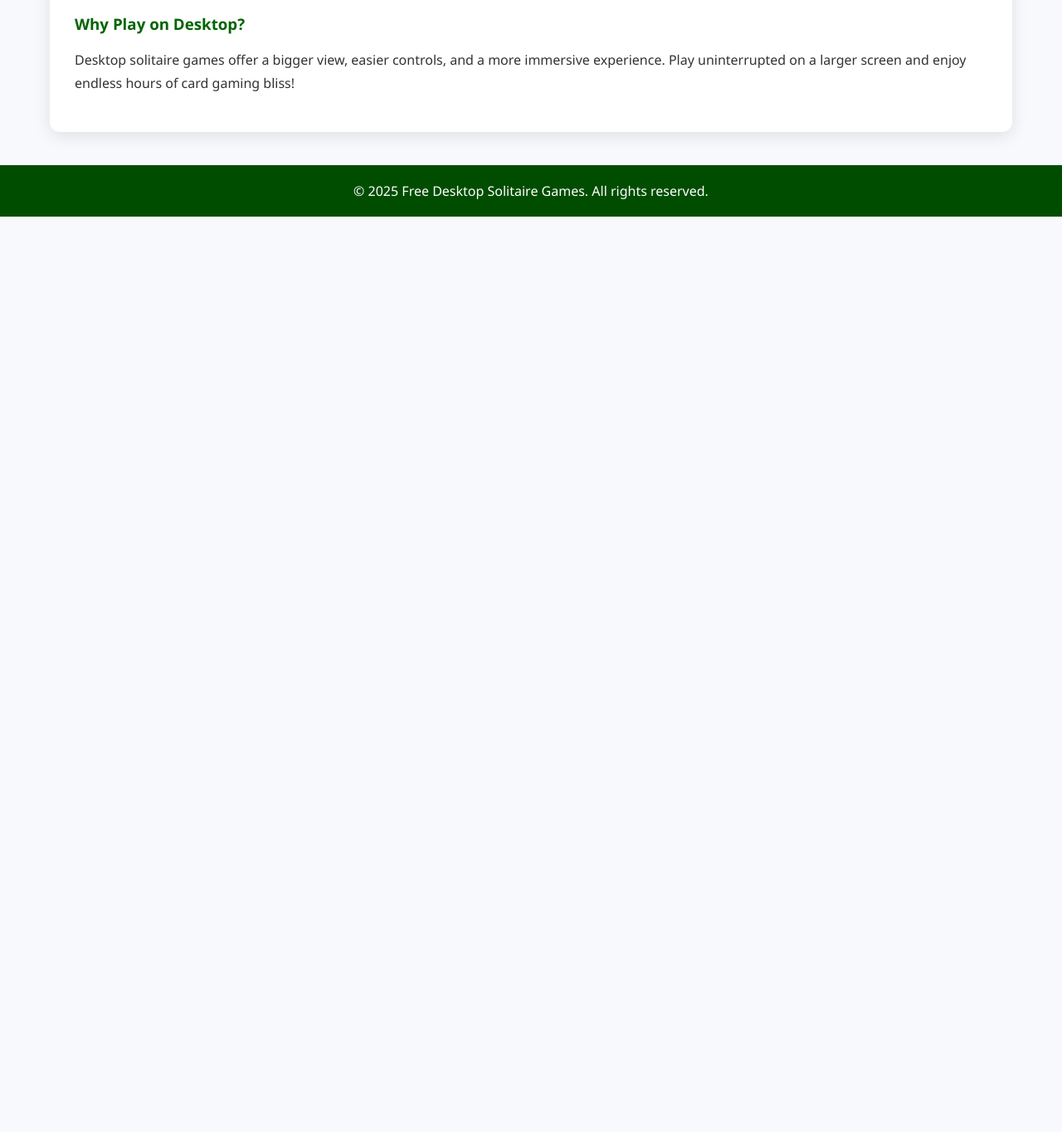
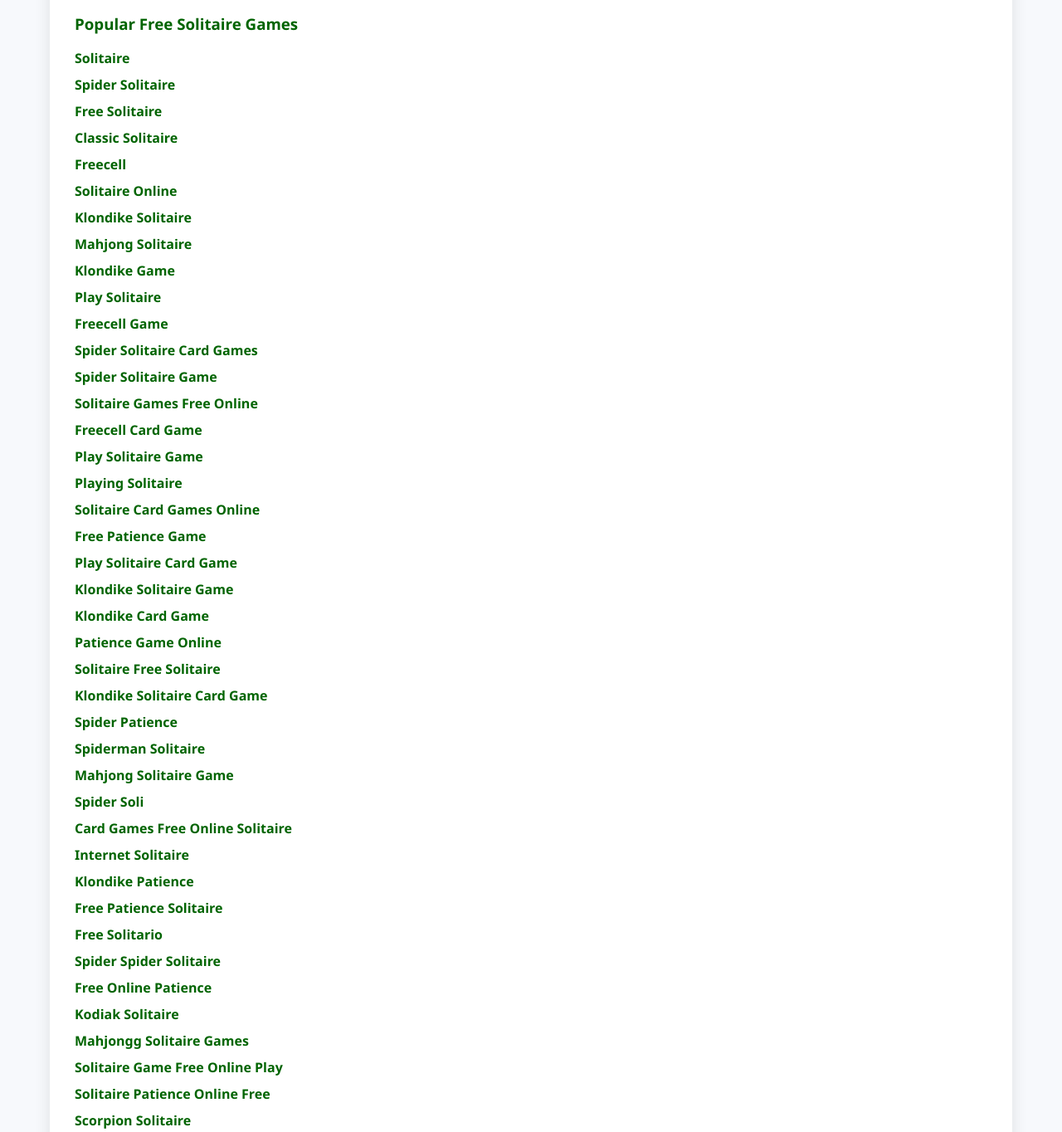
Before and after one commit to Ros797/Solitare, a plain HTML site: page index.html in a window 1280 px wide. Shown: the part 1230-2594 px from the top of the page at 83% size. Before the commit the page ends 1491 px from the top, so only its background shows below. Drawn offline with Linux system fonts and the light colour scheme.

Commit message:
index.html

```diff
--- a/index.html
+++ b/index.html
@@ -12,31 +12,26 @@
       background: #f7f9fc;
       color: #333;
     }
-
     header {
       background: linear-gradient(90deg, #006400, #00a000);
       padding: 35px 20px;
       text-align: center;
       color: white;
     }
-
     header h1 {
       margin: 0;
       font-size: 2.8rem;
     }
-
     header p {
       margin-top: 12px;
       font-size: 1.4rem;
       font-weight: 300;
     }
-
     nav {
       background: #004d00;
       padding: 12px;
       text-align: center;
     }
-
     nav a {
       color: #ffffff;
       margin: 0 18px;
@@ -45,11 +40,9 @@
       font-weight: bold;
       transition: color 0.3s;
     }
-
     nav a:hover {
       color: #ffd700;
     }
-
     .container {
       max-width: 1100px;
       margin: 30px auto;
@@ -58,36 +51,29 @@
       border-radius: 12px;
       box-shadow: 0 5px 20px rgba(0, 0, 0, 0.1);
     }
-
     h2, h3 {
       color: #006400;
     }
-
     p {
       line-height: 1.7;
       margin: 15px 0;
     }
-
     ul {
       list-style: none;
       padding: 0;
     }
-
     li {
       margin: 10px 0;
     }
-
     li a {
       color: #006400;
       font-weight: bold;
       text-decoration: none;
     }
-
     li a:hover {
       text-decoration: underline;
       color: #ff5722;
     }
-
     footer {
       background: #004d00;
       color: white;
@@ -104,7 +90,6 @@
     <p>Classic, Spider, Klondike, and Pyramid Solitaire — Optimized for Desktop Play!</p>
   </header>
 
-
   <nav>
     <a href="index.html">Home</a>
     <a href="about.html">About</a>
@@ -113,7 +98,6 @@
     <a href="contact.html">Contact</a>
     <a href="howtoplay.html">How to Play</a>
   </nav>
-
 
   <div class="container">
     <h2>Desktop-Exclusive Solitaire Games</h2>
@@ -148,8 +132,51 @@
       <li>desktop solitaire card games</li>
     </ul>
 
-    <h3>Why Play on Desktop?</h3>
-    <p>Desktop solitaire games offer a bigger view, easier controls, and a more immersive experience. Play uninterrupted on a larger screen and enjoy endless hours of card gaming bliss!</p>
+    <h3>Popular Free Solitaire Games</h3>
+    <ul>
+      <li><a href="https://www.google.com/search?q=solitaire" target="_blank">Solitaire</a></li>
+      <li><a href="https://www.google.com/search?q=spider+solitaire" target="_blank">Spider Solitaire</a></li>
+      <li><a href="https://www.google.com/search?q=free+solitaire" target="_blank">Free Solitaire</a></li>
+      <li><a href="https://www.google.com/search?q=classic+solitaire" target="_blank">Classic Solitaire</a></li>
+      <li><a href="https://www.google.com/search?q=freecell" target="_blank">Freecell</a></li>
+      <li><a href="https://www.google.com/search?q=solitaire+online" target="_blank">Solitaire Online</a></li>
+      <li><a href="https://www.google.com/search?q=klondike+solitaire" target="_blank">Klondike Solitaire</a></li>
+      <li><a href="https://www.google.com/search?q=mahjong+solitaire" target="_blank">Mahjong Solitaire</a></li>
+      <li><a href="https://www.google.com/search?q=klondike+game" target="_blank">Klondike Game</a></li>
+      <li><a href="https://www.google.com/search?q=play+solitaire" target="_blank">Play Solitaire</a></li>
+      <li><a href="https://www.google.com/search?q=freecell+game" target="_blank">Freecell Game</a></li>
+      <li><a href="https://www.google.com/search?q=spider+solitaire+card+games" target="_blank">Spider Solitaire Card Games</a></li>
+      <li><a href="https://www.google.com/search?q=spider+solitaire+game" target="_blank">Spider Solitaire Game</a></li>
+      <li><a href="https://www.google.com/search?q=solitaire+games+free+online" target="_blank">Solitaire Games Free Online</a></li>
+      <li><a href="https://www.google.com/search?q=freecell+card+game" target="_blank">Freecell Card Game</a></li>
+      <li><a href="https://www.google.com/search?q=play+solitaire+game" target="_blank">Play Solitaire Game</a></li>
+      <li><a href="https://www.google.com/search?q=playing+solitaire" target="_blank">Playing Solitaire</a></li>
+      <li><a href="https://www.google.com/search?q=solitaire+card+games+online" target="_blank">Solitaire Card Games Online</a></li>
+      <li><a href="https://www.google.com/search?q=free+patience+game" target="_blank">Free Patience Game</a></li>
+      <li><a href="https://www.google.com/search?q=play+solitaire+card+game" target="_blank">Play Solitaire Card Game</a></li>
+      <li><a href="https://www.google.com/search?q=klondike+solitaire+game" target="_blank">Klondike Solitaire Game</a></li>
+      <li><a href="https://www.google.com/search?q=klondike+card+game" target="_blank">Klondike Card Game</a></li>
+      <li><a href="https://www.google.com/search?q=patience+game+online" target="_blank">Patience Game Online</a></li>
+      <li><a href="https://www.google.com/search?q=solitaire+free+solitaire" target="_blank">Solitaire Free Solitaire</a></li>
+      <li><a href="https://www.google.com/search?q=klondike+solitaire+card+game" target="_blank">Klondike Solitaire Card Game</a></li>
+      <li><a href="https://www.google.com/search?q=spider+patience" target="_blank">Spider Patience</a></li>
+      <li><a href="https://www.google.com/search?q=spiderman+solitaire" target="_blank">Spiderman Solitaire</a></li>
+      <li><a href="https://www.google.com/search?q=mahjong+solitaire+game" target="_blank">Mahjong Solitaire Game</a></li>
+      <li><a href="https://www.google.com/search?q=spider+soli" target="_blank">Spider Soli</a></li>
+      <li><a href="https://www.google.com/search?q=card+games+free+online+solitaire" target="_blank">Card Games Free Online Solitaire</a></li>
+      <li><a href="https://www.google.com/search?q=internet+solitaire" target="_blank">Internet Solitaire</a></li>
+      <li><a href="https://www.google.com/search?q=klondike+patience" target="_blank">Klondike Patience</a></li>
+      <li><a href="https://www.google.com/search?q=free+patience+solitaire" target="_blank">Free Patience Solitaire</a></li>
+      <li><a href="https://www.google.com/search?q=free+solitario" target="_blank">Free Solitario</a></li>
+      <li><a href="https://www.google.com/search?q=spider+spider+solitaire" target="_blank">Spider Spider Solitaire</a></li>
+      <li><a href="https://www.google.com/search?q=free+online+patience" target="_blank">Free Online Patience</a></li>
+      <li><a href="https://www.google.com/search?q=kodiak+solitaire" target="_blank">Kodiak Solitaire</a></li>
+      <li><a href="https://www.google.com/search?q=mahjongg+solitaire+games" target="_blank">Mahjongg Solitaire Games</a></li>
+      <li><a href="https://www.google.com/search?q=solitaire+game+free+online+play" target="_blank">Solitaire Game Free Online Play</a></li>
+      <li><a href="https://www.google.com/search?q=solitaire+patience+online+free" target="_blank">Solitaire Patience Online Free</a></li>
+      <li><a href="https://www.google.com/search?q=scorpion+solitaire" target="_blank">Scorpion Solitaire</a></li>
+    </ul>
+
   </div>
 
   <footer>
```
Lines whose indentation alone changed are shown as unchanged.
